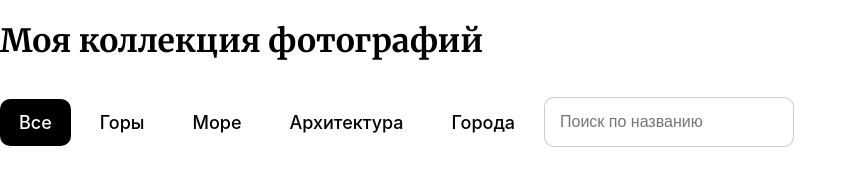
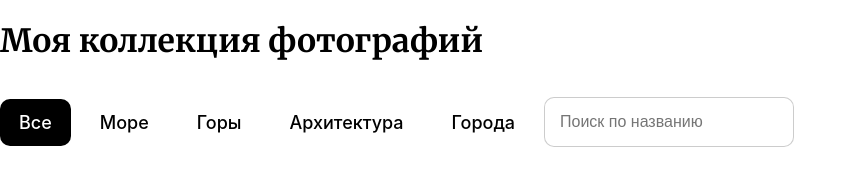
Before and after one commit to LarinV1983/photo-collection, a React (Create React App) app: page / in a window 1280 px wide. Shown: the top 196 px of the page, without its empty margins (0-857 px from the left). Built offline with nearby package versions, Linux system fonts and the light colour scheme.

Commit message:
сделал категории

```diff
--- a/package.json
+++ b/package.json
@@ -6,6 +6,7 @@
     "@testing-library/jest-dom": "^5.16.5",
     "@testing-library/react": "^13.4.0",
     "@testing-library/user-event": "^13.5.0",
+    "json-server": "^0.17.1",
     "react": "^18.2.0",
     "react-dom": "^18.2.0",
     "react-scripts": "5.0.1",
@@ -16,7 +17,8 @@
     "start": "react-scripts start",
     "build": "react-scripts build",
     "test": "react-scripts test",
-    "eject": "react-scripts eject"
+    "eject": "react-scripts eject",
+    "server": "json-server"
   },
   "eslintConfig": {
     "extends": [
--- a/src/App.js
+++ b/src/App.js
@@ -2,32 +2,43 @@ import React from 'react';
 import Collection from './components/collection';
 import './index.scss';
 
+const cats = [
+    { "name": "Все" },
+    { "name": "Море" },
+    { "name": "Горы" },
+    { "name": "Архитектура" },
+    { "name": "Города" }
+  ]
+
 function App() {
 const [searchValue, setSearchValue] = React.useState('');
 const [collections, setCollections] = React.useState([]);
+const [category, setCategory] = React.useState(0);
 
-React.useEffect(() => {
-  fetch('')
-  .then((res)=> res.json())
-  .then((json) => {
-    setCollections(json);
-  })
-  .catch((err) => {
-    console.warn(err);
-    alert('Ошибка при получении данных');
-  });
-}, []);
+// React.useEffect(() => {
+//   fetch('')
+//   .then((res)=> res.json())
+//   .then((json) => {
+//     setCollections(json);
+//   })
+//   .catch((err) => {
+//     console.warn(err);
+//     alert('Ошибка при получении данных');
+//   });
+// }, []);
 
   return (
     <div className="App">
     <h1>Моя коллекция фотографий</h1>
     <div className='top'>
     <ul className='tags'>
-      <li className='active'>Все</li>
-      <li>Горы</li>
-      <li>Море</li>
-      <li>Архитектура</li>
-      <li>Города</li>
+   {cats.map((obj, index) => (
+    <li onClick={()=> setCategory(index)}
+    className={category=== index ? 'active' : ''}
+    key={obj.name}>
+    {obj.name}
+    </li>
+    ))}
     </ul>
      <input value ={searchValue} onChange={(e) => setSearchValue(e.target.value)}
      className='search-input' type="text" placeholder='Поиск по названию'/>
```
Also changed, not shown: 1 other file (tests, documents, lock files or other folders).
